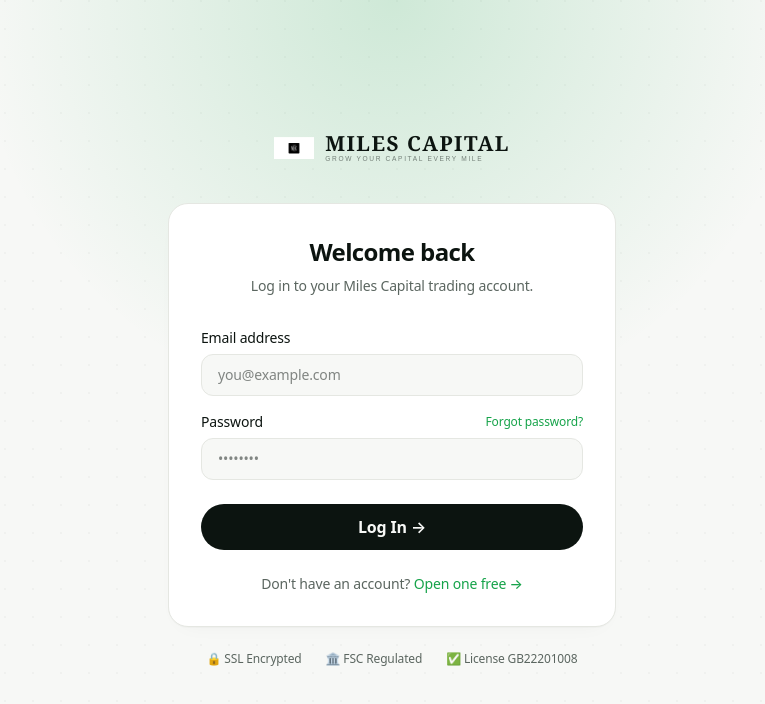
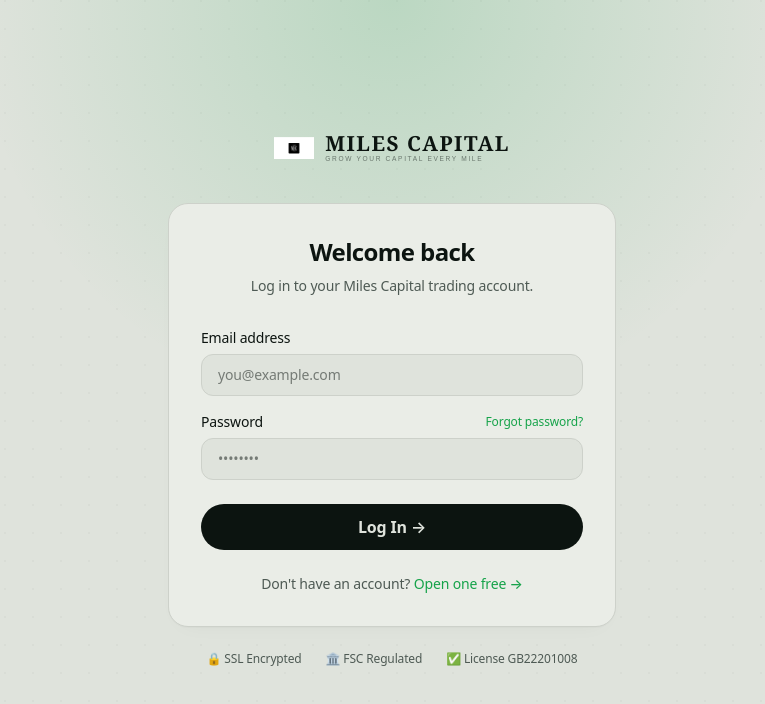
Before and after one commit to Delta-init/miles-v2, a Next.js app: page /login in a window 1280 px wide. Shown: the top 704 px of the page, without its empty margins (248-1013 px from the left). Built offline with nearby package versions, Linux system fonts and the light colour scheme.

Commit message:
Reduce background brightness — darker muted green-grey tone for light theme

```diff
--- a/app/globals.css
+++ b/app/globals.css
@@ -2,14 +2,14 @@
 
 /* ── Light theme (default) ────────────────────────── */
 :root {
-  --background: #f7f8f6;
+  --background: #dfe3dc;
   --foreground: #0c1410;
-  --muted: #5b6660;
-  --card-solid: #ffffff;
-  --border: #e5e7e2;
+  --muted: #4e5a54;
+  --card-solid: #eaede7;
+  --border: #cdd1ca;
   --accent: #16a34a;
   --accent-strong: #15803d;
-  --accent-soft: #dcfce7;
+  --accent-soft: #c8f0d8;
 }
 
 /* ── Dark theme ───────────────────────────────────── */
```
